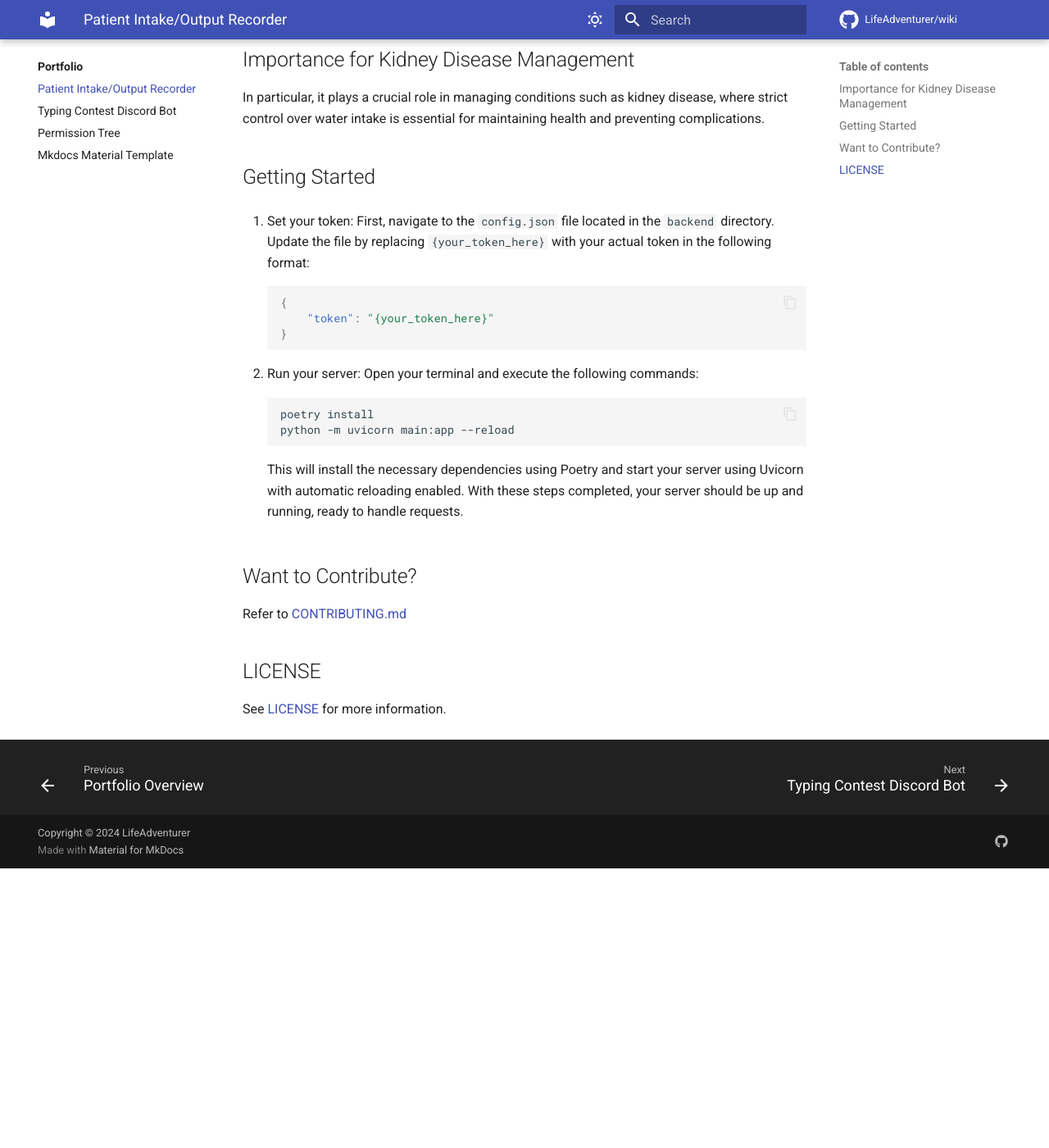
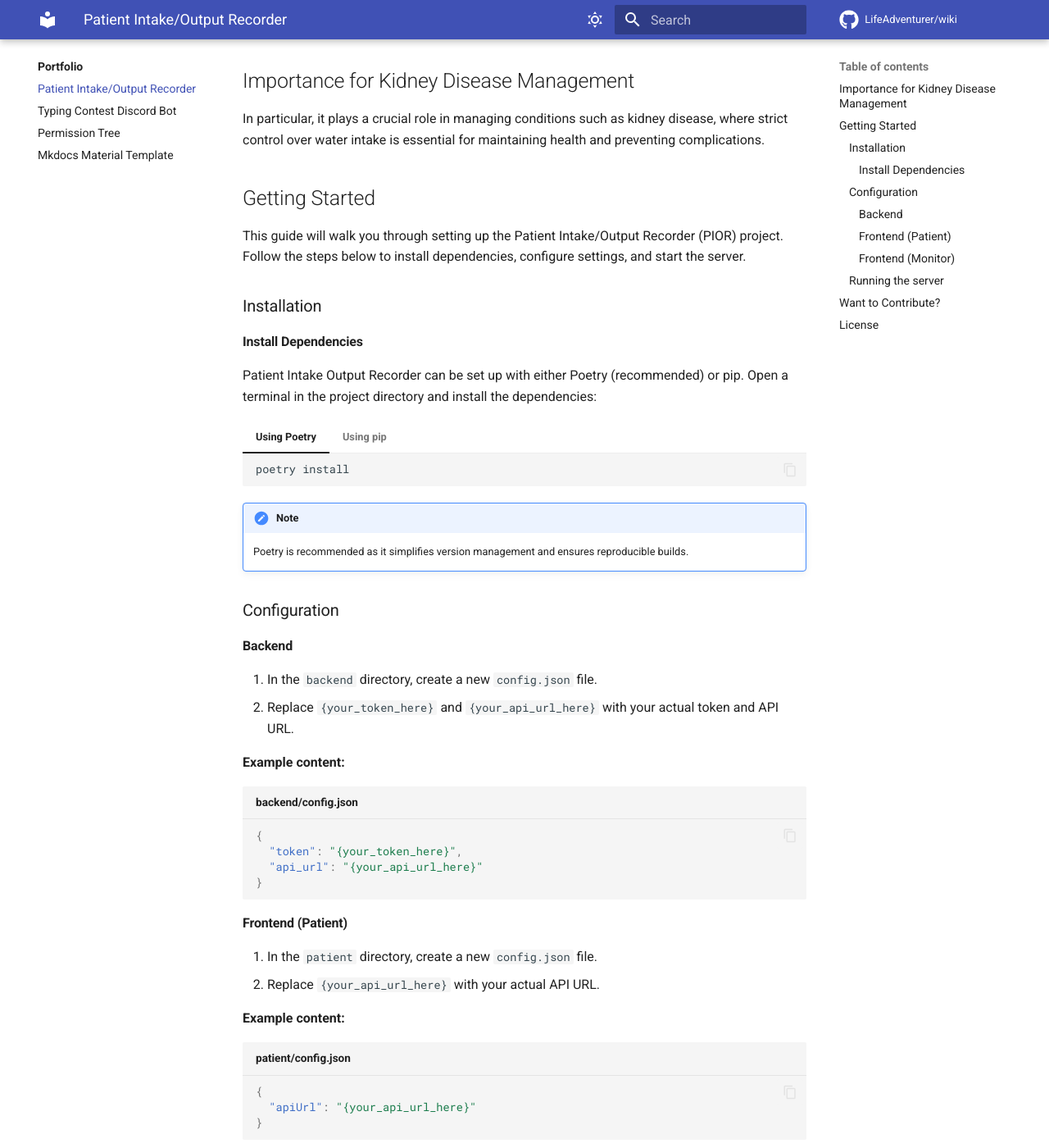
Before and after one commit to LifeAdventurer/wiki, an MkDocs documentation site: the page built from docs/portfolio/patient-intake-output-recorder.md, in a window 1280 px wide and 1400 px high, scrolled down 449 px. Shown: the whole window at 82% size. Built offline with MkDocs 1.6.1 and Material for MkDocs 9.7.7, drawn with Linux system fonts in a browser that asks for light colours; comment, search, counter and statistics services are not loaded; before the commit the page ends 1508 px from its top, so only the background shows below that; some of the changed text lies outside the part shown.

Commit message:
Update docs/portfolio/patient-intake-output-recorder.md

````diff
--- a/docs/portfolio/patient-intake-output-recorder.md
+++ b/docs/portfolio/patient-intake-output-recorder.md
@@ -1,40 +1,135 @@
-# Patient Intake/Output (I/O) Recorder
+<h1 align="center">Patient Intake/Output (I/O) Recorder</h1>
 
-[Patient Side](https://lifeadventurer.github.io/patient-intake-output-recorder/patient/)
-[Monitor Side](https://lifeadventurer.github.io/patient-intake-output-recorder/monitor/)
+<hr>
 
-This project is a simple tool for recording and tracking essential health parameters of patients. It provides a user-friendly interface for healthcare professionals to log various health metrics, including food intake, water consumption, urine volume, defecation frequency, and weight, along with corresponding timestamps for each entry. This information can be valuable for healthcare professionals to monitor and analyze the health status of patients over time.
+<h4 align="center">
+  <a href="https://lifeadventurer.github.io/patient-intake-output-recorder/getting-started/#installation">Install</a>
+  ·
+  <a href="https://lifeadventurer.github.io/patient-intake-output-recorder/getting-started/#configuration">Configure</a>
+  ·
+  <a href="https://lifeadventurer.github.io/patient-intake-output-recorder">Docs</a>
+</h4>
 
-Uses [Poetry](https://github.com/python-poetry/poetry) for dependency management and includes, ruff and pre-commit for linting and formatting.
+This project is a simple tool for recording and tracking essential health
+parameters of patients. It provides a user-friendly interface for healthcare
+professionals to log various health metrics, including food intake, water
+consumption, urine volume, defecation frequency, and weight, along with
+corresponding timestamps for each entry. This information can be valuable for
+healthcare professionals to monitor and analyze the health status of patients
+over time.
+
+Uses [Poetry](https://github.com/python-poetry/poetry) for dependency management
+and includes, ruff and pre-commit for linting and formatting.
 
 ## Importance for Kidney Disease Management
 
-In particular, it plays a crucial role in managing conditions such as kidney disease, where strict control over water intake is essential for maintaining health and preventing complications.
+In particular, it plays a crucial role in managing conditions such as kidney
+disease, where strict control over water intake is essential for maintaining
+health and preventing complications.
 
 ## Getting Started
 
-1. Set your token: First, navigate to the `config.json` file located in the `backend` directory. Update the file by replacing `{your_token_here}` with your actual token in the following format:
+This guide will walk you through setting up the Patient Intake/Output Recorder
+(PIOR) project. Follow the steps below to install dependencies, configure
+settings, and start the server.
 
-    ```json
-    {
-        "token": "{your_token_here}"
-    }
+### Installation
+
+#### Install Dependencies
+
+Patient Intake Output Recorder can be set up with either Poetry (recommended) or
+pip. Open a terminal in the project directory and install the dependencies:
+
+=== "Using Poetry"
+
+    ```sh
+    poetry install
     ```
 
-2. Run your server: Open your terminal and execute the following commands:
+=== "Using pip"
 
-    ```bash
-    poetry install
+    ```sh
+    pip install -r requirements.txt
+    ```
+
+!!! Note
+
+    Poetry is recommended as it simplifies version management and ensures
+    reproducible builds.
+
+### Configuration
+
+#### Backend
+
+1. In the `backend` directory, create a new `config.json` file.
+2. Replace `{your_token_here}` and `{your_api_url_here}` with your actual token
+   and API URL.
+
+**Example content:**
+
+```json title="backend/config.json"
+{
+  "token": "{your_token_here}",
+  "api_url": "{your_api_url_here}"
+}
+```
+
+#### Frontend (Patient)
+
+1. In the `patient` directory, create a new `config.json` file.
+2. Replace `{your_api_url_here}` with your actual API URL.
+
+**Example content:**
+
+```json title="patient/config.json"
+{
+  "apiUrl": "{your_api_url_here}"
+}
+```
+
+#### Frontend (Monitor)
+
+1. In the `monitor` directory, create a new `config.json` file.
+2. Replace `{your_api_url_here}` and `{your_web_url_here}` with your actual API
+   URL and web URL.
+
+**Example content:**
+
+```json title="monitor/config.json"
+{
+  "apiUrl": "{your_api_url_here}",
+  "webUrl": "{your_web_url_here}"
+}
+```
+
+### Running the server
+
+Once installed and configured, you can start the server with Uvicorn.
+
+=== "Using Poetry"
+
+    ```sh
+    poetry run uvicorn main:app --reload
+    ```
+
+=== "Using Python"
+
+    ```sh
     python -m uvicorn main:app --reload
     ```
 
-    This will install the necessary dependencies using Poetry and start your server using Uvicorn with automatic reloading enabled.
-    With these steps completed, your server should be up and running, ready to handle requests.
+This command launches the server with hot-reloading enabled, which automatically
+restarts the server upon code changes. With these steps completed, your server
+should be up and running, ready to handle requests.
 
 ## Want to Contribute?
 
-Refer to [CONTRIBUTING.md](./CONTRIBUTING.md)
+Refer to
+[CONTRIBUTING.md](https://github.com/LifeAdventurer/patient-intake-output-recorder/blob/main/CONTRIBUTING.md)
 
-## LICENSE
+## License
 
-See [LICENSE](./LICENSE) for more information.
+This project is licensed under the GNU General Public License v3.0 (GPL-3.0).
+See the
+[LICENSE](https://github.com/LifeAdventurer/patient-intake-output-recorder/blob/main/LICENSE)
+for more information.
````
Also changed, not shown: docs/portfolio/index.md (+8 -5 lines).
